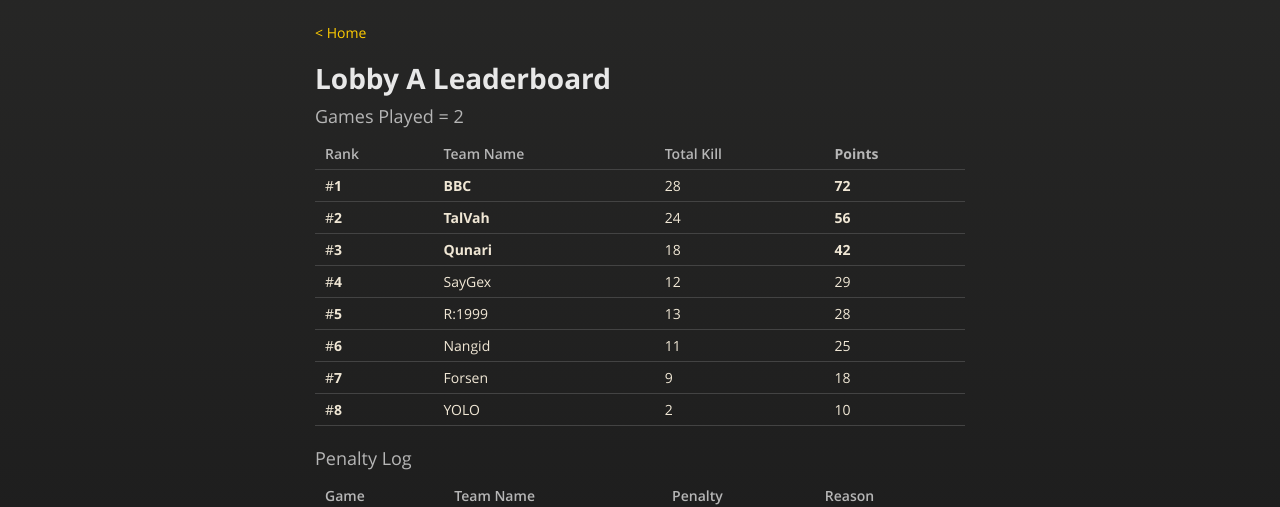
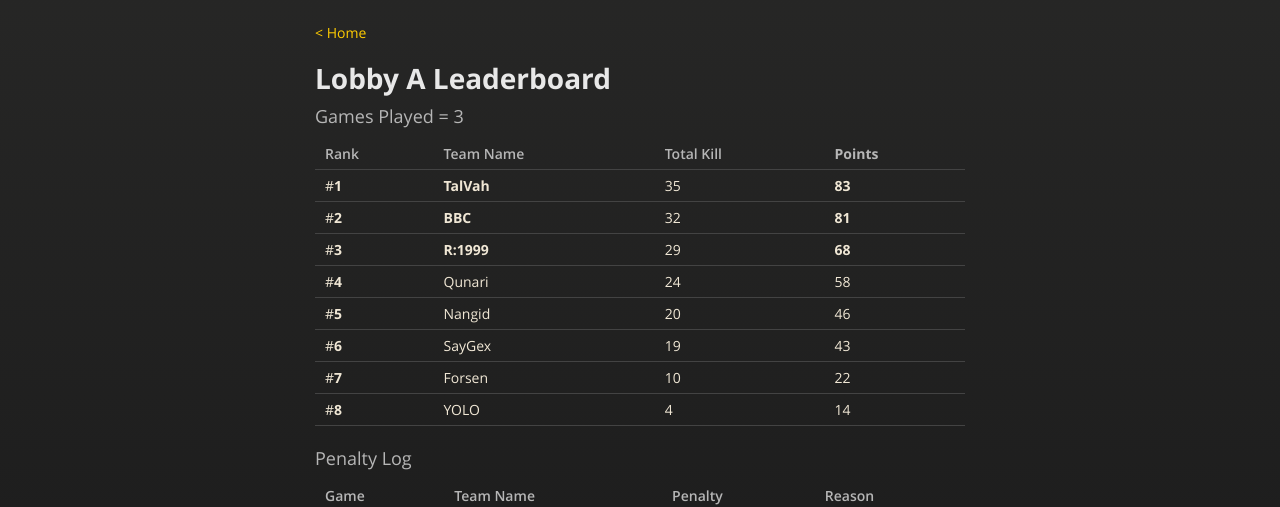
Before and after one commit to kanziebub/SurvivalProtocol, a Jekyll site: the page built from EPIC/03/qualifiers.md, in a window 1280 px wide and 900 px high. Shown: the part 249-756 px from the top of the window. Built offline with Jekyll 4.4.1, drawn with Linux system fonts in a browser that asks for light colours.

Commit message:
game 3 lobby a

```diff
--- a/EPIC/03/qualifiers.md
+++ b/EPIC/03/qualifiers.md
@@ -7,18 +7,18 @@ layout: default
 
 # **Lobby A Leaderboard**
 
-### Games Played = 2
+### Games Played = 3
 
 |  Rank  | Team Name             | Total Kill | **Points** |
 |:-------|:----------------------|:-----------|:-----------|
-| #**1** | **BBC** | 28 | **72** |
-| #**2** | **TalVah** | 24 | **56** |
-| #**3** | **Qunari** | 18 | **42** |
-| #**4** | SayGex | 12 | 29 |
-| #**5** | R:1999 | 13 | 28 |
-| #**6** | Nangid | 11 | 25 |
-| #**7** | Forsen | 9 | 18 |
-| #**8** | YOLO | 2 | 10 |
+| #**1** | **TalVah** | 35 | **83** |
+| #**2** | **BBC** | 32 | **81** |
+| #**3** | **R:1999** | 29 | **68** |
+| #**4** | Qunari | 24 | 58 |
+| #**5** | Nangid | 20 | 46 |
+| #**6** | SayGex | 19 | 43 |
+| #**7** | Forsen | 10 | 22 |
+| #**8** | YOLO | 4 | 14 |
 
 ### Penalty Log
 
```
